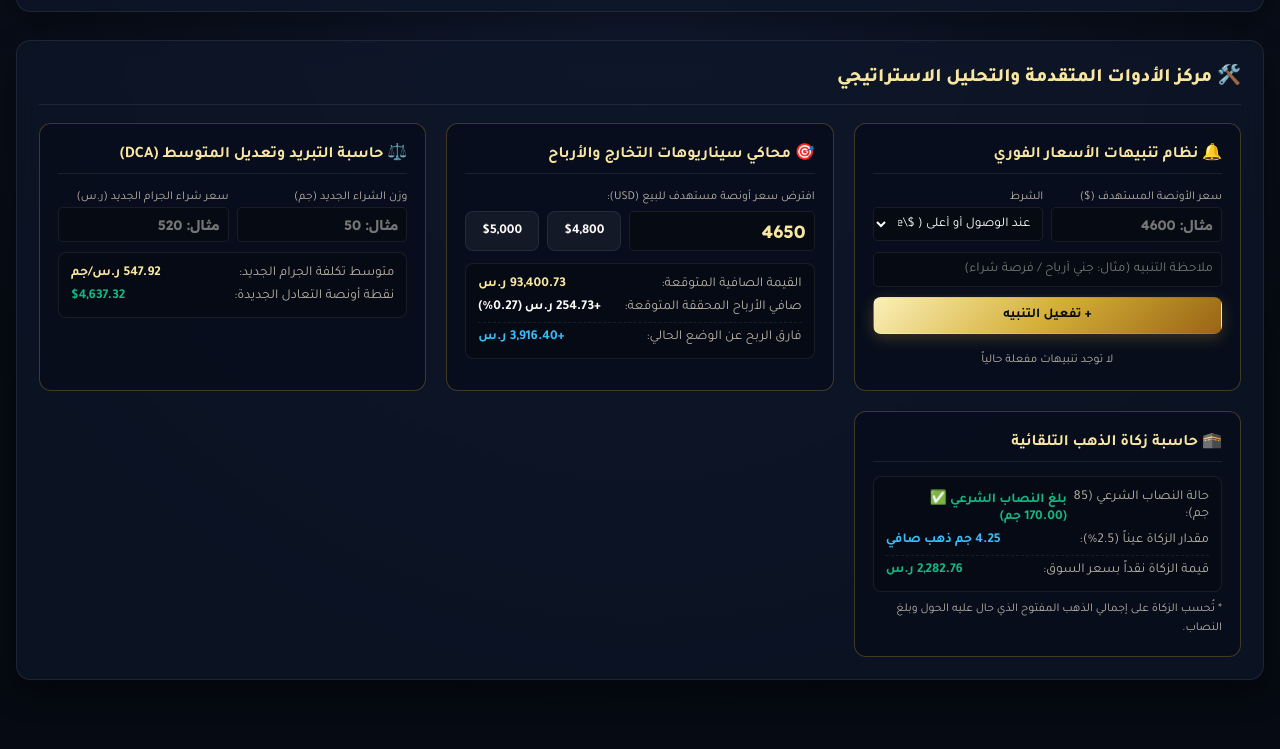
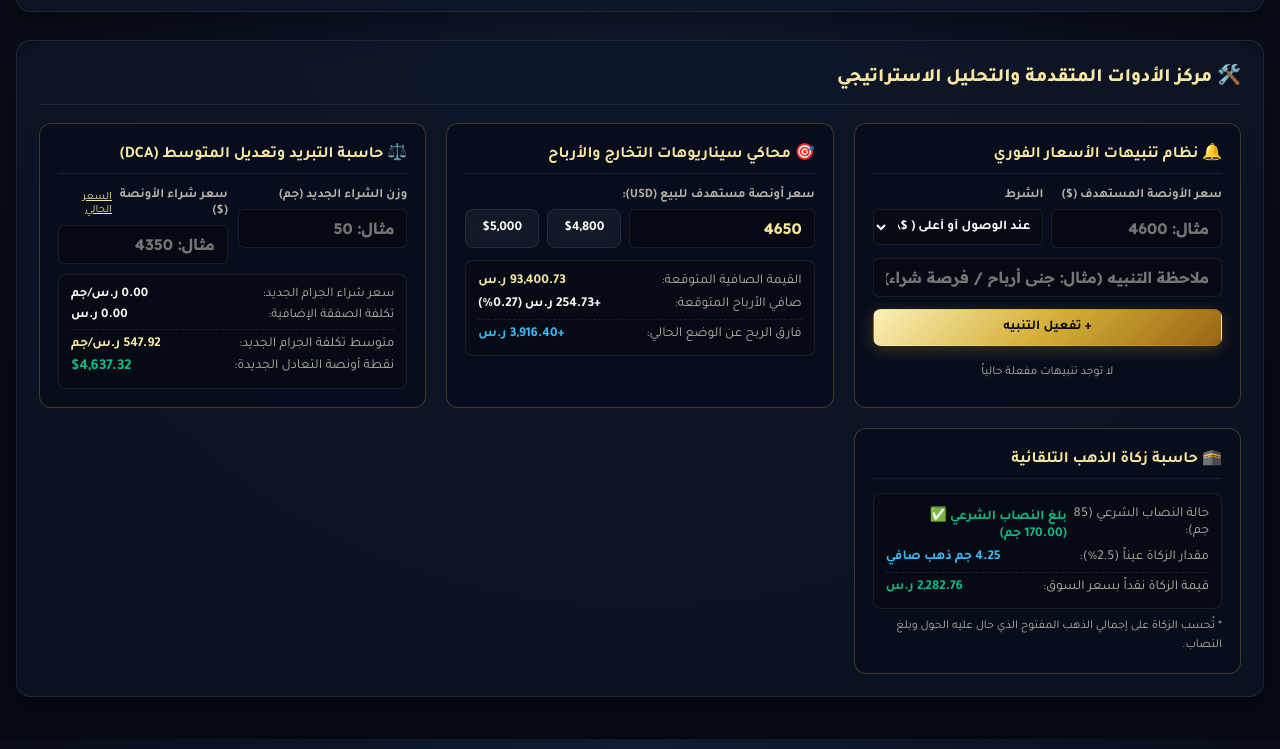
Before and after one commit to mradwan79/gold-dashboard1, a plain HTML site: page index.html in a window 1280 px wide. Shown: the part 1661-2410 px from the top of the page. Drawn offline with Linux system fonts and the light colour scheme; no server answers.

Commit message:
Add files via upload

```diff
--- a/index.html
+++ b/index.html
@@ -200,6 +200,38 @@
             position: relative;
         }
         .tool-card h4 { margin: 0 0 14px 0; color: var(--gold-light); font-size: 1rem; display: flex; align-items: center; gap: 8px; border-bottom: 1px solid var(--border-soft); padding-bottom: 8px; }
+
+        /* حقول الأدوات المنسقة */
+        .input-group-custom {
+            display: flex;
+            flex-direction: column;
+            gap: 5px;
+            margin-bottom: 12px;
+        }
+        .input-group-custom label {
+            font-size: 0.8rem;
+            color: var(--cream-muted);
+            font-weight: 600;
+            text-align: right;
+        }
+        .input-group-custom input {
+            width: 100%;
+            background: rgba(6, 10, 18, 0.85);
+            border: 1px solid var(--border-soft);
+            color: var(--gold-light);
+            font-family: 'Readex Pro', sans-serif;
+            font-weight: 700;
+            padding: 9px 12px;
+            border-radius: 6px;
+            font-size: 0.95rem;
+            text-align: right;
+            box-sizing: border-box;
+        }
+        .input-group-custom input:focus {
+            outline: none;
+            border-color: var(--gold-primary);
+            box-shadow: 0 0 8px rgba(212, 175, 55, 0.3);
+        }
 
         /* الجداول */
         .table-responsive { width: 100%; overflow-x: auto; border-radius: 8px; }
@@ -413,35 +445,36 @@
             <div class="tool-card">
                 <h4>🔔 نظام تنبيهات الأسعار الفوري</h4>
                 <div style="display:grid; grid-template-columns: 1fr 1fr; gap:8px; margin-bottom:10px;">
-                    <div>
-                        <label style="font-size:0.75rem; color:var(--cream-muted)">سعر الأونصة المستهدف ($)</label>
-                        <input type="number" id="alertTargetPrice" placeholder="مثال: 4600" class="table-input" style="width:100%; text-align:right; padding:8px;">
+                    <div class="input-group-custom" style="margin-bottom:0;">
+                        <label>سعر الأونصة المستهدف ($)</label>
+                        <input type="number" id="alertTargetPrice" placeholder="مثال: 4600">
                     </div>
-                    <div>
-                        <label style="font-size:0.75rem; color:var(--cream-muted)">الشرط</label>
-                        <select id="alertCondition" style="width:100%; padding:8px; background:#060A12; border:1px solid var(--border-soft); color:#fff; border-radius:5px; font-family:'Tajawal';">
+                    <div class="input-group-custom" style="margin-bottom:0;">
+                        <label>الشرط</label>
+                        <select id="alertCondition" style="width:100%; padding:9px 8px; background:#060A12; border:1px solid var(--border-soft); color:#fff; border-radius:6px; font-family:'Tajawal'; font-weight:700;">
                             <option value="gte">عند الوصول أو أعلى ( $\ge$ )</option>
                             <option value="lte">عند الهبوط أو أدنى ( $\le$ )</option>
                         </select>
                     </div>
                 </div>
-                <div style="margin-bottom:10px;">
-                    <input type="text" id="alertNote" placeholder="ملاحظة التنبيه (مثال: جني أرباح / فرصة شراء)" style="width:100%; padding:8px; background:#060A12; border:1px solid var(--border-soft); color:#fff; border-radius:5px; font-family:'Tajawal'; font-size:0.85rem;">
+                <div class="input-group-custom">
+                    <input type="text" id="alertNote" placeholder="ملاحظة التنبيه (مثال: جني أرباح / فرصة شراء)">
                 </div>
                 <button class="btn btn-gold" style="width:100%; justify-content:center;" onclick="addPriceAlert()">+ تفعيل التنبيه</button>
 
-                <!-- قائمة التنبيهات المضافة -->
                 <div style="margin-top:14px; max-height:160px; overflow-y:auto;" id="alertsList"></div>
             </div>
 
             <!-- أداة 2: حاسبة سيناريو سعر البيع المستهدف -->
             <div class="tool-card">
                 <h4>🎯 محاكي سيناريوهات التخارج والأرباح</h4>
-                <label style="font-size:0.75rem; color:var(--cream-muted)">افترض سعر أونصة مستهدف للبيع (USD):</label>
-                <div style="display:flex; gap:8px; margin-top:4px; margin-bottom:12px;">
-                    <input type="number" id="simTargetOunce" value="4650" step="10" oninput="runProfitSimulation()" class="table-input" style="width:100%; text-align:right; font-size:1.1rem; padding:8px;">
-                    <button class="btn btn-glass" onclick="document.getElementById('simTargetOunce').value=4800; runProfitSimulation();">$4,800</button>
-                    <button class="btn btn-glass" onclick="document.getElementById('simTargetOunce').value=5000; runProfitSimulation();">$5,000</button>
+                <div class="input-group-custom">
+                    <label>سعر أونصة مستهدف للبيع (USD):</label>
+                    <div style="display:flex; gap:8px;">
+                        <input type="number" id="simTargetOunce" value="4650" step="10" oninput="runProfitSimulation()">
+                        <button class="btn btn-glass" onclick="document.getElementById('simTargetOunce').value=4800; runProfitSimulation();">$4,800</button>
+                        <button class="btn btn-glass" onclick="document.getElementById('simTargetOunce').value=5000; runProfitSimulation();">$5,000</button>
+                    </div>
                 </div>
                 <div style="background:rgba(6,10,18,0.7); border:1px solid var(--border-soft); border-radius:8px; padding:12px;">
                     <div style="display:flex; justify-content:space-between; margin-bottom:6px; font-size:0.85rem;">
@@ -449,7 +482,7 @@
                         <strong id="simNetVal" style="color:var(--gold-light);">0.00 ر.س</strong>
                     </div>
                     <div style="display:flex; justify-content:space-between; margin-bottom:6px; font-size:0.85rem;">
-                        <span style="color:var(--cream-muted)">صافي الأرباح المحققة المتوقعة:</span>
+                        <span style="color:var(--cream-muted)">صافي الأرباح المتوقعة:</span>
                         <strong id="simNetPnL" class="badge-profit">0.00 ر.س (0.00%)</strong>
                     </div>
                     <div style="display:flex; justify-content:space-between; font-size:0.85rem; border-top:1px dashed var(--border-soft); padding-top:6px;">
@@ -459,27 +492,40 @@
                 </div>
             </div>
 
-            <!-- أداة 3: حاسبة التبريد وتعديل المتوسط (DCA) -->
+            <!-- أداة 3: حاسبة التبريد وتعديل المتوسط (DCA) - محدثة بالكامل -->
             <div class="tool-card">
                 <h4>⚖️ حاسبة التبريد وتعديل المتوسط (DCA)</h4>
-                <div style="display:grid; grid-template-columns: 1fr 1fr; gap:8px; margin-bottom:10px;">
-                    <div>
-                        <label style="font-size:0.75rem; color:var(--cream-muted)">وزن الشراء الجديد (جم)</label>
-                        <input type="number" id="dcaWeight" placeholder="مثال: 50" oninput="runDCACalculator()" class="table-input" style="width:100%; text-align:right; padding:8px;">
+
+                <div style="display:grid; grid-template-columns: 1fr 1fr; gap:10px; margin-bottom:10px;">
+                    <div class="input-group-custom" style="margin-bottom:0;">
+                        <label>وزن الشراء الجديد (جم)</label>
+                        <input type="number" id="dcaWeight" placeholder="مثال: 50" oninput="runDCACalculator()" step="0.1">
                     </div>
-                    <div>
-                        <label style="font-size:0.75rem; color:var(--cream-muted)">سعر شراء الجرام الجديد (ر.س)</label>
-                        <input type="number" id="dcaGramPrice" placeholder="مثال: 520" oninput="runDCACalculator()" class="table-input" style="width:100%; text-align:right; padding:8px;">
+                    <div class="input-group-custom" style="margin-bottom:0;">
+                        <div style="display:flex; justify-content:space-between; align-items:center;">
+                            <label>سعر شراء الأونصة ($)</label>
+                            <span style="font-size:0.7rem; color:var(--gold-light); cursor:pointer; text-decoration:underline;" onclick="fillCurrentOunceDCA()">السعر الحالي</span>
+                        </div>
+                        <input type="number" id="dcaOuncePrice" placeholder="مثال: 4350" oninput="runDCACalculator()" step="0.1">
                     </div>
                 </div>
+
                 <div style="background:rgba(6,10,18,0.7); border:1px solid var(--border-soft); border-radius:8px; padding:12px;">
-                    <div style="display:flex; justify-content:space-between; margin-bottom:6px; font-size:0.85rem;">
+                    <div style="display:flex; justify-content:space-between; margin-bottom:5px; font-size:0.82rem;">
+                        <span style="color:var(--cream-muted)">سعر شراء الجرام الجديد:</span>
+                        <strong id="dcaGramPriceResult" style="color:var(--cream-text);">0.00 ر.س/جم</strong>
+                    </div>
+                    <div style="display:flex; justify-content:space-between; margin-bottom:5px; font-size:0.82rem;">
+                        <span style="color:var(--cream-muted)">تكلفة الصفقة الإضافية:</span>
+                        <strong id="dcaAddCost" style="color:var(--cream-text);">0.00 ر.س</strong>
+                    </div>
+                    <div style="display:flex; justify-content:space-between; margin-bottom:5px; font-size:0.85rem; border-top:1px dashed var(--border-soft); padding-top:6px;">
                         <span style="color:var(--cream-muted)">متوسط تكلفة الجرام الجديد:</span>
                         <strong id="dcaNewAvg" style="color:var(--gold-light);">0.00 ر.س/جم</strong>
                     </div>
                     <div style="display:flex; justify-content:space-between; font-size:0.85rem;">
                         <span style="color:var(--cream-muted)">نقطة أونصة التعادل الجديدة:</span>
-                        <strong id="dcaNewBreakEven" style="color:var(--emerald);">$0.00</strong>
+                        <strong id="dcaNewBreakEven" style="color:var(--emerald); font-size:0.95rem;">$0.00</strong>
                     </div>
                 </div>
             </div>
@@ -618,7 +664,6 @@
         return `rgba(${r}, ${g}, ${b}, ${alpha})`;
     }
 
-    // جرس تنبيه صوتي فاخر (Web Audio API)
     function playChime() {
         try {
             const ctx = new (window.AudioContext || window.webkitAudioContext)();
@@ -727,6 +772,12 @@
         const bank = document.getElementById('dealBank').value;
         const defaultSpread = bank === 'الراجحي' ? document.getElementById('spreadRajhi').value : document.getElementById('spreadAhli').value;
         document.getElementById('dealSpread').value = defaultSpread;
+    }
+
+    function fillCurrentOunceDCA() {
+        const curOunce = document.getElementById('ouncePrice').value;
+        document.getElementById('dcaOuncePrice').value = curOunce;
+        runDCACalculator();
     }
 
     function calculateAll() {
@@ -857,7 +908,6 @@
         });
         document.getElementById('closedDealsTable').innerHTML = closedHtml || `<tr><td colspan="9" style="padding:25px; color:var(--cream-muted)">لا توجد صفقات منتهية مسجلة</td></tr>`;
 
-        // كروت إحصائيات الصفقات المنتهية
         const netClosedPnL = closedSell - closedBuy;
         const netClosedPct = closedBuy > 0 ? (netClosedPnL / closedBuy) * 100 : 0;
         document.getElementById('closedTotalWeight').innerText = fmt(closedWeight, 2) + " جم";
@@ -887,7 +937,7 @@
         totalRealizedElem.innerText = `${netClosedPnL > 0 ? '+' : ''}${fmt(netClosedPnL, 2)} ر.س`;
         totalRealizedElem.className = netClosedPnL >= 0 ? 'badge-profit' : 'badge-loss';
 
-        // تشغيل وفحص الأدوات المساعدة
+        // تشغيل الأدوات
         checkPriceAlerts(ounceUSD);
         renderAlertsList();
         runProfitSimulation();
@@ -985,7 +1035,6 @@
         const simPnL = simNetTotal - currentInvested;
         const simPnLPct = currentInvested > 0 ? (simPnL / currentInvested) * 100 : 0;
 
-        // القيمة الحالية للمقارنة
         const currentOunce = parseFloat(document.getElementById('ouncePrice').value) || 0;
         const currentSpot = (currentOunce * usdSar) / OUNCE_TO_GRAM;
         let currentNetVal = 0;
@@ -1002,10 +1051,10 @@
         document.getElementById('simProfitDiff').innerText = `${diff >= 0 ? '+' : ''}${fmt(diff, 2)} ر.س`;
     }
 
-    // 3. حاسبة التبريد (DCA)
+    // 3. حاسبة التبريد وتعديل المتوسط (DCA) - محدثة لسعر الأونصة
     function runDCACalculator() {
         const addWeight = parseFloat(document.getElementById('dcaWeight').value) || 0;
-        const addGramPrice = parseFloat(document.getElementById('dcaGramPrice').value) || 0;
+        const addOuncePrice = parseFloat(document.getElementById('dcaOuncePrice').value) || 0;
         const usdSar = parseFloat(document.getElementById('usdToSar').value) || 3.75;
         const avgSpread = 2.0;
 
@@ -1017,17 +1066,25 @@
             totalInvested += d.buyTotal;
         });
 
-        if (addWeight > 0 && addGramPrice > 0) {
+        if (addWeight > 0 && addOuncePrice > 0) {
+            const addGramPrice = (addOuncePrice * usdSar) / OUNCE_TO_GRAM;
+            const addCost = addWeight * addGramPrice;
+
             const newTotalWeight = totalWeight + addWeight;
-            const newTotalInvested = totalInvested + (addWeight * addGramPrice);
+            const newTotalInvested = totalInvested + addCost;
             const newAvgGram = newTotalInvested / newTotalWeight;
             const newBreakEvenOunce = (newAvgGram / (1 - (avgSpread / 100))) * OUNCE_TO_GRAM / usdSar;
 
+            document.getElementById('dcaGramPriceResult').innerText = fmt(addGramPrice, 2) + " ر.س/جم";
+            document.getElementById('dcaAddCost').innerText = fmt(addCost, 2) + " ر.س";
             document.getElementById('dcaNewAvg').innerText = fmt(newAvgGram, 2) + " ر.س/جم";
             document.getElementById('dcaNewBreakEven').innerText = "$" + fmt(newBreakEvenOunce, 2);
         } else {
             const curAvg = totalWeight > 0 ? (totalInvested / totalWeight) : 0;
             const curBreakEven = (curAvg / (1 - (avgSpread / 100))) * OUNCE_TO_GRAM / usdSar;
+
+            document.getElementById('dcaGramPriceResult').innerText = "0.00 ر.س/جم";
+            document.getElementById('dcaAddCost').innerText = "0.00 ر.س";
             document.getElementById('dcaNewAvg').innerText = fmt(curAvg, 2) + " ر.س/جم";
             document.getElementById('dcaNewBreakEven').innerText = "$" + fmt(curBreakEven, 2);
         }
```
